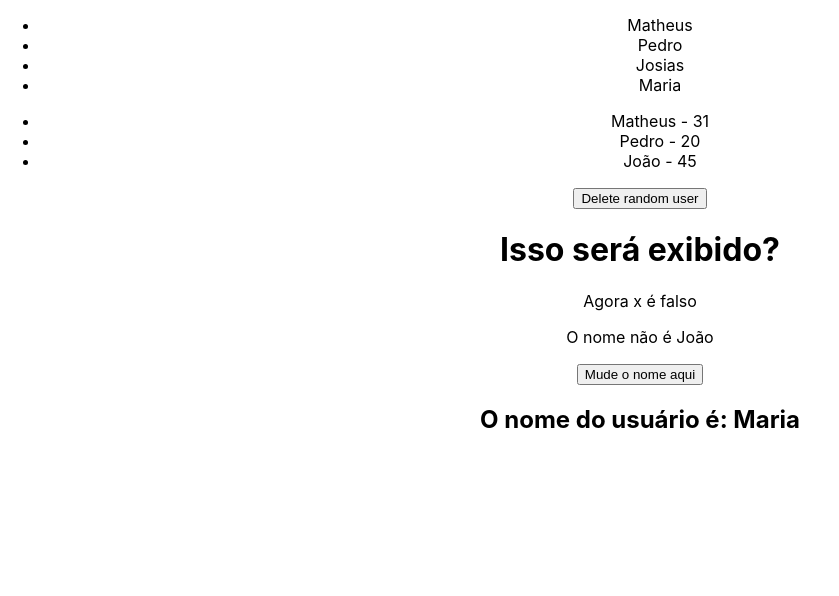
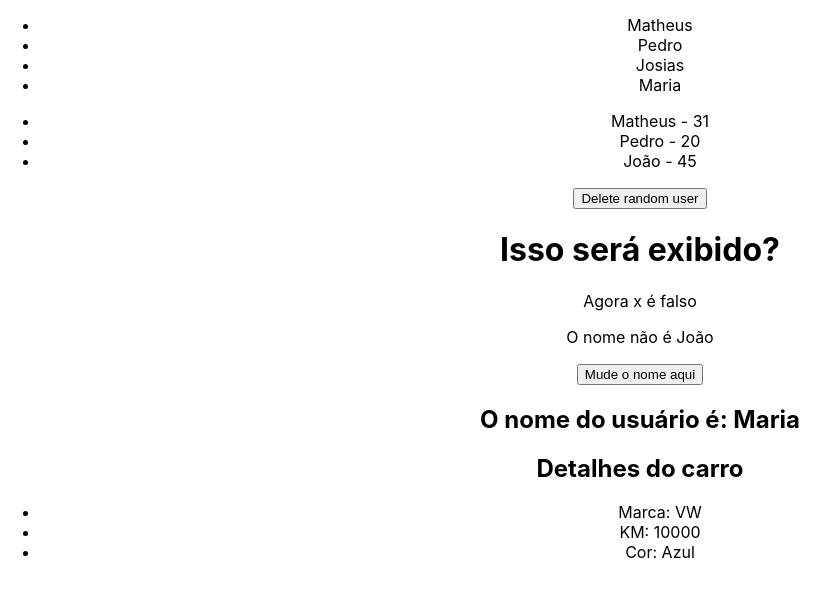
Before and after one commit to santiagvs/LearningReact, a React (Create React App) app in the folder avancado/: page / in a window 1280 px wide. Shown: the part 1321-1917 px from the top of the page, without its empty margins (0-839 px from the left). Built offline with nearby package versions, Linux system fonts and the light colour scheme.

Commit message:
feat: learning props destructuring

```diff
--- a/avancado/src/App.js
+++ b/avancado/src/App.js
@@ -5,6 +5,7 @@
 import ListRender from './components/ListRender'
 import ConditionalRender from './components/ConditionalRender'
 import ShowUserName from './components/ShowUserName';
+import CarDetails from './components/CarDetails'
 
 function App() {
   const [userName] = useState('Maria')
@@ -24,6 +25,7 @@
       <ListRender />
       <ConditionalRender />
       <ShowUserName name={userName} />
+      <CarDetails brand="VW" km={10000} color="Azul" />
     </div>
   );
 }
--- /dev/null
+++ b/avancado/src/components/CarDetails.js
@@ -0,0 +1,16 @@
+import React from 'react'
+
+const CarDetails = ({brand, km, color}) => {
+  return (
+    <div>
+      <h2>Detalhes do carro</h2>
+      <ul>
+        <li>Marca: {brand}</li>
+        <li>KM: {km}</li>
+        <li>Cor: {color}</li>
+      </ul>
+    </div>
+  )
+}
+
+export default CarDetails
```
